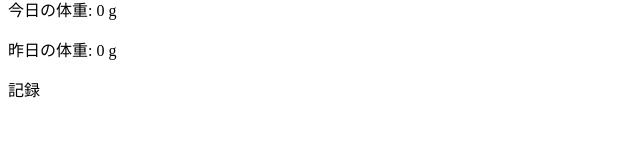
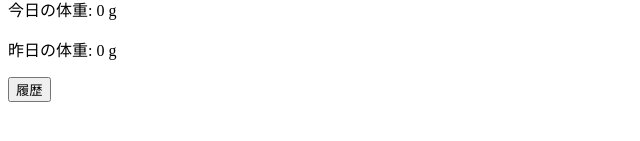
Before and after one commit to hokita/weight_tracker, a React app in the folder front/: page / in a window 1280 px wide. Shown: the part 167-308 px from the top of the page, without its empty margins (0-640 px from the left). Built offline with nearby package versions, Linux system fonts and the light colour scheme.

Commit message:
Add weight list display toggle.

```diff
--- a/front/src/index.jsx
+++ b/front/src/index.jsx
@@ -10,6 +10,8 @@ const App = () => {
   const [yesterdayWeight, setYesterdayWeight] = useState(0)
   const [weights, setWeights] = useState([])
   const [value, setValue] = useState('')
+  const [listToggle, setListToggle] = useState(false)
+
   const date = new Date()
 
   useEffect(() => {
@@ -44,9 +46,13 @@ const App = () => {
   const handleGetWeights = (event) => {
     event.preventDefault()
 
-    axios.get(apiURL + 'weights/all/').then((result) => {
-      setWeights(result.data)
-    })
+    if (weights.length === 0) {
+      axios.get(apiURL + 'weights/all/').then((result) => {
+        setWeights(result.data)
+      })
+    }
+
+    setListToggle(!listToggle)
   }
 
   return (
@@ -64,14 +70,14 @@ const App = () => {
         <p>今日の体重: {weight} g</p>
         <p>昨日の体重: {yesterdayWeight} g</p>
       </form>
-      <a onClick={handleGetWeights}>記録</a>
-      <List weights={weights} />
+      <button onClick={handleGetWeights}>履歴</button>
+      <List weights={weights} display={listToggle} />
     </React.Fragment>
   )
 }
 
-const List = (props) => {
-  if (props.weights.length == 0) return null
+const List = ({ weights, display }) => {
+  if (!display) return null
 
   return (
     <table width="200" border="1" style={{ borderCollapse: 'collapse' }}>
@@ -80,7 +86,7 @@ const List = (props) => {
           <th>日付</th>
           <th>体重</th>
         </tr>
-        {props.weights.map((weight, index) => {
+        {weights.map((weight, index) => {
           return (
             <tr key={index}>
               <td align="center">{moment(weight.date).format('YYYY-MM-DD')}</td>
```
